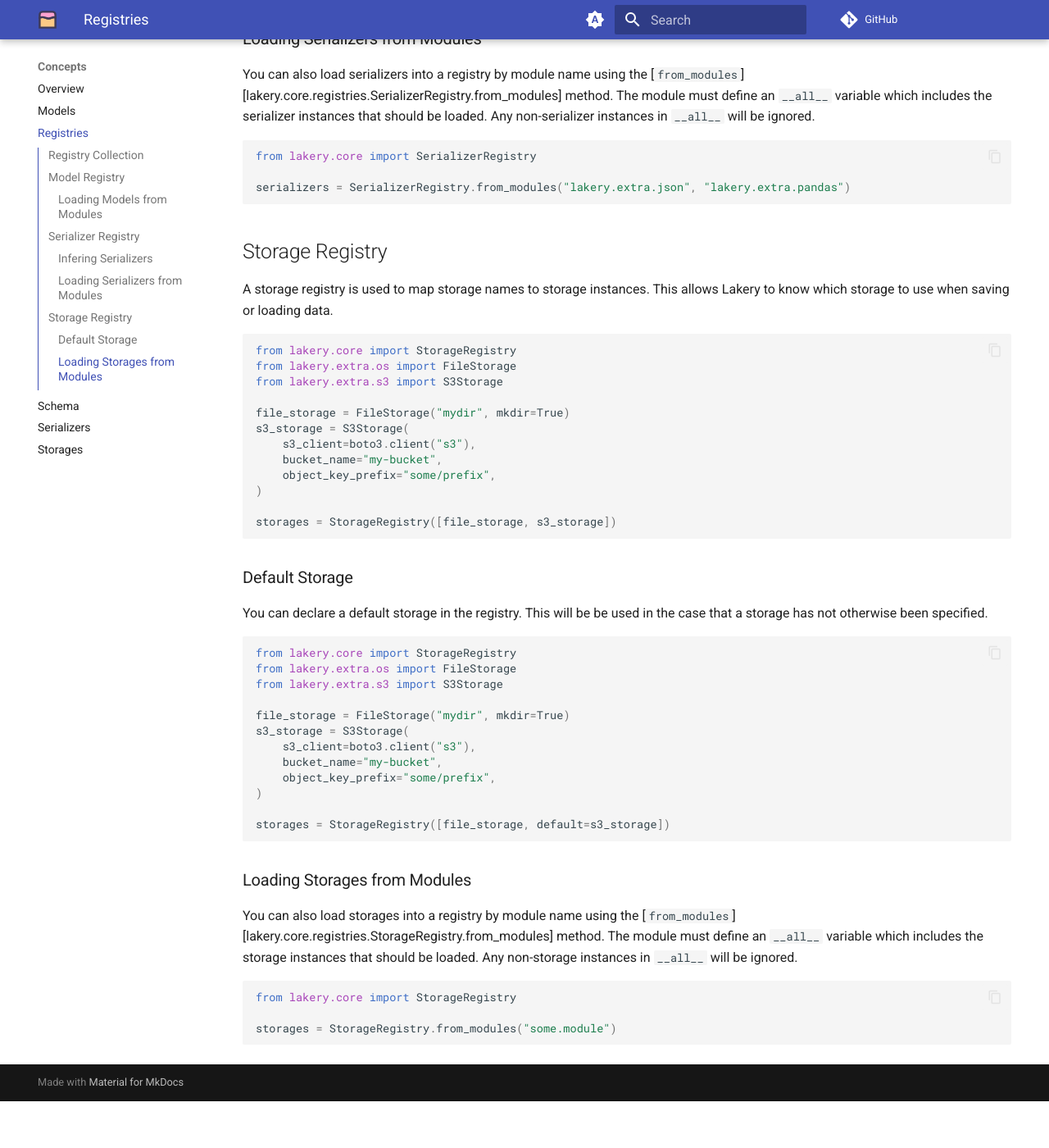
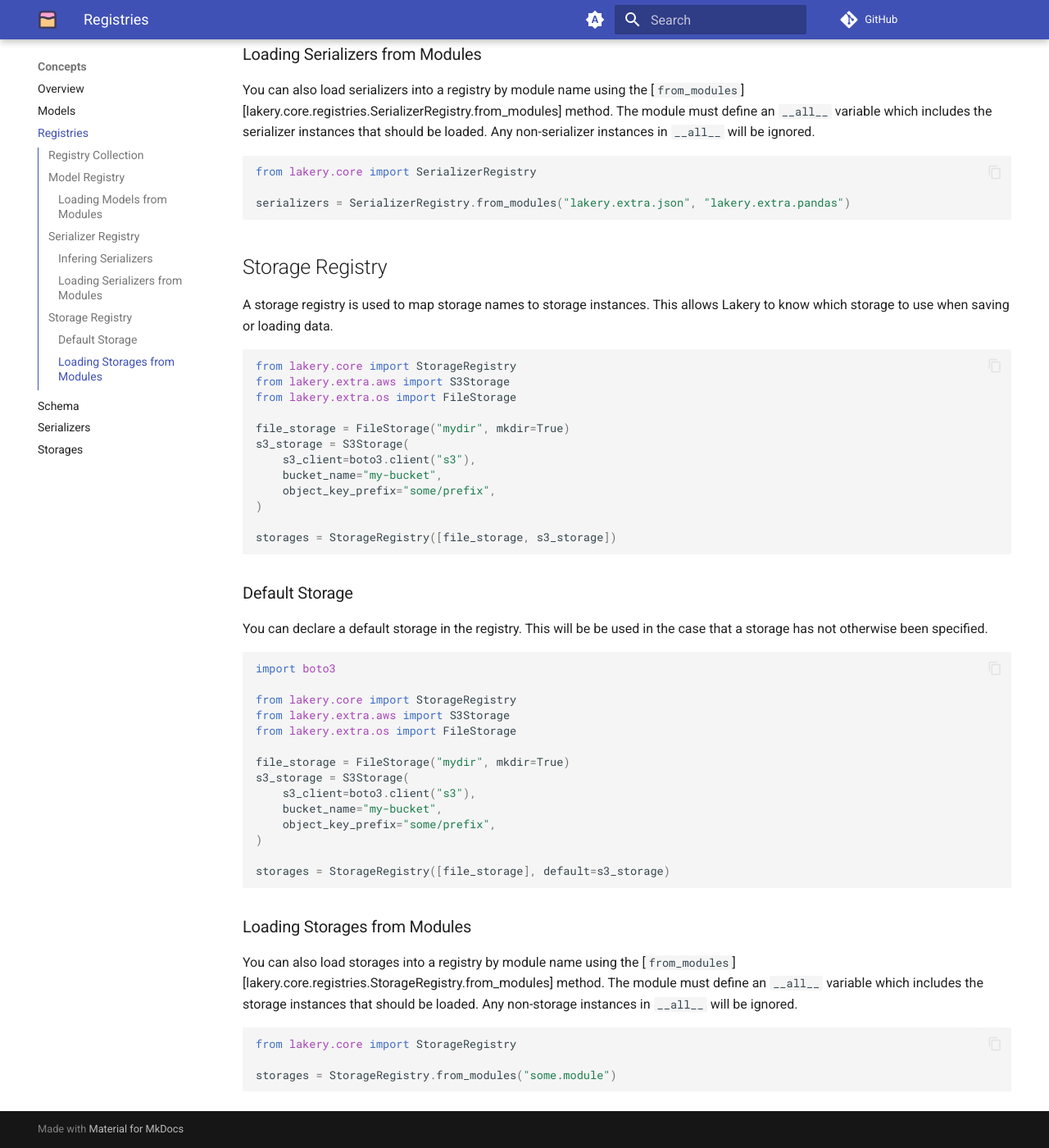
Before and after one commit to rmorshea/labox, an MkDocs documentation site: the page built from docs/src/concepts/registries.md, in a window 1280 px wide and 1400 px high, scrolled down 2263 px. Shown: the whole window at 82% size. Built offline with MkDocs 1.6.1 and Material for MkDocs 9.7.7, drawn with Linux system fonts in a browser that asks for light colours; comment, search, counter and statistics services are not loaded; before the commit the page ends 3606 px from its top, so only the background shows below that.

````diff
--- a/docs/src/concepts/registries.md
+++ b/docs/src/concepts/registries.md
@@ -91,11 +91,12 @@ serializers = SerializerRegistry([iso8601_serializer, npy_serializer])
 
 You can infer an appropriate serializer for a given type by using either of the methods:
 
--   [`infer_from_value_type`][lakery.core.registries.SerializerRegistry.infer_from_value_type]
--   [`infer_from_stream_type`][lakery.core.registries.SerializerRegistry.infer_from_stream_type]
+- [`infer_from_value_type`][lakery.core.registries.SerializerRegistry.infer_from_value_type]
+- [`infer_from_stream_type`][lakery.core.registries.SerializerRegistry.infer_from_stream_type]
 
 ```python
 from datetime import datetime
+
 from lakery.core import SerializerRegistry
 from lakery.extra.datetime import Iso8601Serializer
 from lakery.extra.numpy import NpySerializer
@@ -128,8 +129,8 @@ to know which storage to use when saving or loading data.
 
 ```python
 from lakery.core import StorageRegistry
+from lakery.extra.aws import S3Storage
 from lakery.extra.os import FileStorage
-from lakery.extra.s3 import S3Storage
 
 file_storage = FileStorage("mydir", mkdir=True)
 s3_storage = S3Storage(
@@ -147,9 +148,11 @@ You can declare a default storage in the registry. This will be be used in the c
 a storage has not otherwise been specified.
 
 ```python
+import boto3
+
 from lakery.core import StorageRegistry
+from lakery.extra.aws import S3Storage
 from lakery.extra.os import FileStorage
-from lakery.extra.s3 import S3Storage
 
 file_storage = FileStorage("mydir", mkdir=True)
 s3_storage = S3Storage(
@@ -158,7 +161,7 @@ s3_storage = S3Storage(
     object_key_prefix="some/prefix",
 )
 
-storages = StorageRegistry([file_storage, default=s3_storage])
+storages = StorageRegistry([file_storage], default=s3_storage)
 ```
 
 ### Loading Storages from Modules
````
